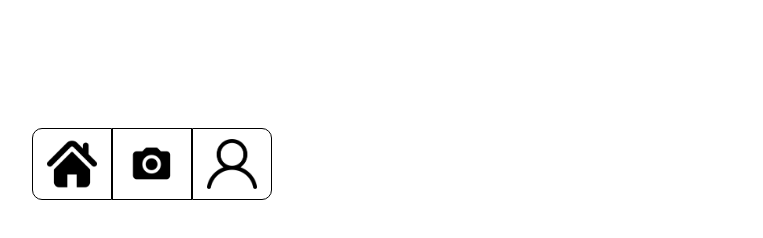
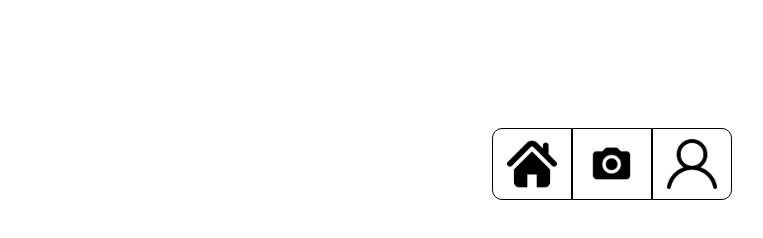
Before and after one commit to chloeshim/recycleRanger, a website: page views/public/footer_menu.html in a window 1280 px wide. Shown: the whole page, without its empty margins (28-791 px from the left). Drawn offline with nearby package versions, Linux system fonts and the light colour scheme.

Commit message:
Extract out HTML-based CSS in footer_menu.html to the footer.css

```diff
--- a/views/public/footer_menu.html
+++ b/views/public/footer_menu.html
@@ -18,11 +18,23 @@
 </head>
 
 <body>
-    <div class="main">
-        <div style="float: left; width: 80px; border: 1px solid black; border-radius: 10px 0 0 10px;"><img class="footer_img center" src="images/home_icon.png" alt="Recycle Ranger" height="80" width="880"></div>
-        <div style="float: left; width: 80px; border: 1px solid black;"><img class="footer_img center" src="images/camera_icon.png" alt="Recycle Ranger" height="80" width="880"></div>
-        <div style="float: left; width: 80px; border: 1px solid black; border-radius: 0px 10px 10px 0px"><img class="footer_img center" src="images/user_icon.jpg" alt="Recycle Ranger" height="80" width="880"></div>
-        <br style="clear: left;" />
+
+    <div class="main d-flex flex-row justify-content-center">
+
+        <div class="footer_img_wrapper_left_edge">
+            <img class="footer_img center" src="images/home_icon.png" alt="Recycle Ranger">
+        </div>
+
+        <div class="footer_img_wrapper">
+            <img class="footer_img center" src="images/camera_icon.png" alt="Recycle Ranger">
+        </div>
+
+        <div class="footer_img_wrapper_right_edge">
+            <img class="footer_img center" src="images/user_icon.jpg" alt="Recycle Ranger">
+        </div>
+
     </div>
+
 </body>
+
 </html>
--- a/views/public/stylesheets/footer.css
+++ b/views/public/stylesheets/footer.css
@@ -6,3 +6,16 @@
     margin-bottom: 10px;
     margin-top: 10px;
 }
+
+.footer_img_wrapper, .footer_img_wrapper_left_edge, .footer_img_wrapper_right_edge {
+    width: 80px;
+    border: 1px solid black;
+}
+
+.footer_img_wrapper_left_edge {
+    border-radius: 10px 0 0 10px;
+}
+
+.footer_img_wrapper_right_edge {
+    border-radius: 0px 10px 10px 0px;
+}
```
